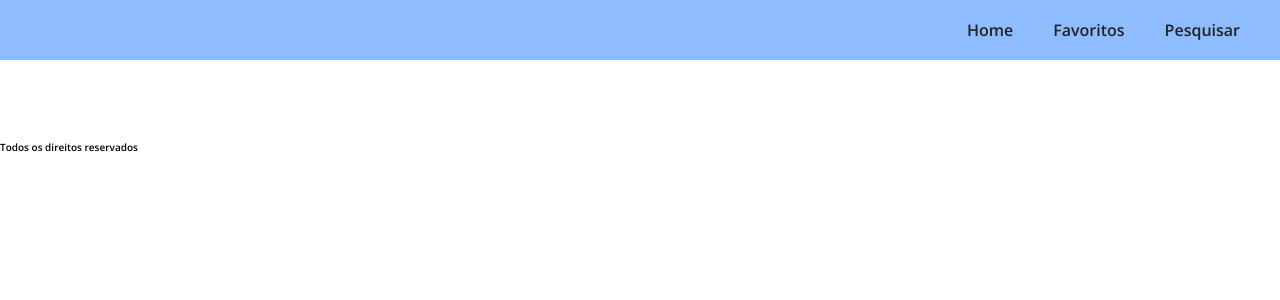
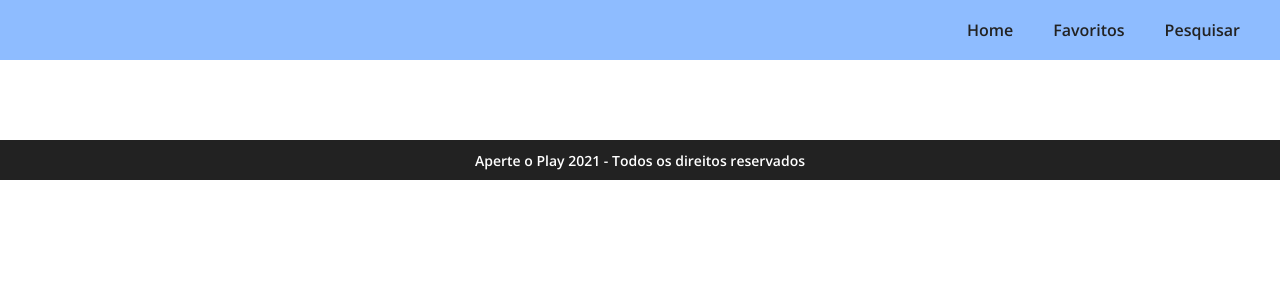
Before and after one commit to ReneSena/app-youtube-flix, a React (Create React App) app: page /watch in a window 1280 px wide. Shown: the top 300 px of the page. Built offline with nearby package versions, Linux system fonts and the light colour scheme; no server answers.

Commit message:
feat(footer): added styles the footer on pages

```diff
--- a/src/components/Footer/index.js
+++ b/src/components/Footer/index.js
@@ -1,7 +1,15 @@
 import React from 'react';
+import { Container } from './styles';
 
 function Footer() {
-	return <p>Todos os direitos reservados</p>;
+	const currentYear = new Date();
+
+	return (
+		<Container>
+			Aperte o Play {currentYear.getFullYear()} - Todos os direitos
+			reservados
+		</Container>
+	);
 }
 
 export default Footer;
--- /dev/null
+++ b/src/components/Footer/styles.js
@@ -0,0 +1,11 @@
+import styled from 'styled-components';
+
+export const Container = styled.footer`
+	display: flex;
+	align-items: center;
+	justify-content: center;
+	font-size: 0.875rem;
+	color: ${({ theme }) => theme.colors.white};
+	background-color: ${({ theme }) => theme.colors.black};
+	height: 40px;
+`;
--- a/src/theme/index.js
+++ b/src/theme/index.js
@@ -1,4 +1,5 @@
 const colors = {
+	white: '#fff',
 	black: '#222',
 	purpleLight: '#ecefff',
 };
```
